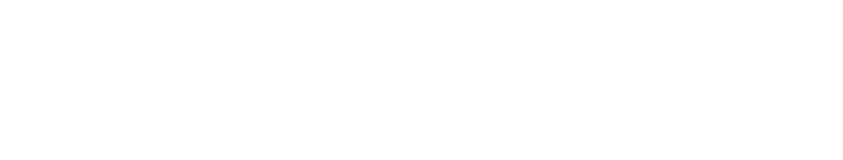
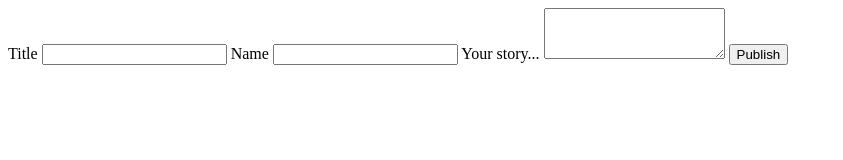
Before and after one commit to jasminappleby/LAP-2-Code-Challenge, a plain HTML site: page client /index.html in a window 1280 px wide. Shown: the whole page, without its empty margins (0-843 px from the left). Drawn offline with Linux system fonts and the light colour scheme.

Commit message:
added html form

```diff
--- a/client /index.html
+++ b/client /index.html
@@ -7,6 +7,25 @@
     <title>Document</title>
 </head>
 <body>
+    <header>
 
+    </header>
+    <main>
+        <form action="submit">
+            <label for="title">Title</label>
+            <input type="text" id="title">
+
+            <label for="pseudonym">Name</label>
+            <input type="text" id="pseudonym">
+
+            <label for="body">Your story...</label>
+            <textarea id="body" rows="3" cols="20"></textarea>
+
+            <input type="submit" value="Publish">
+        </form>
+    </main>
+    <footer>
+
+    </footer>
 </body>
 </html>
```
